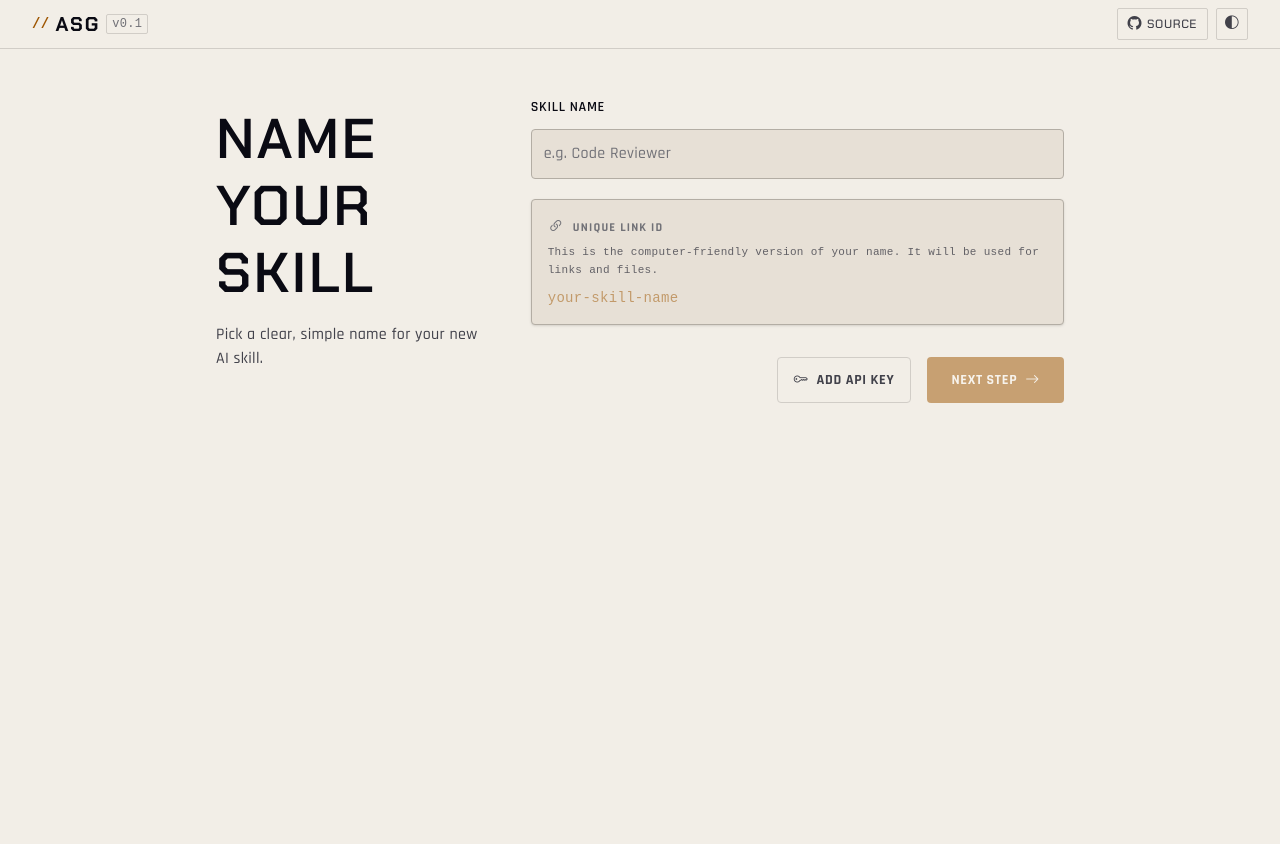
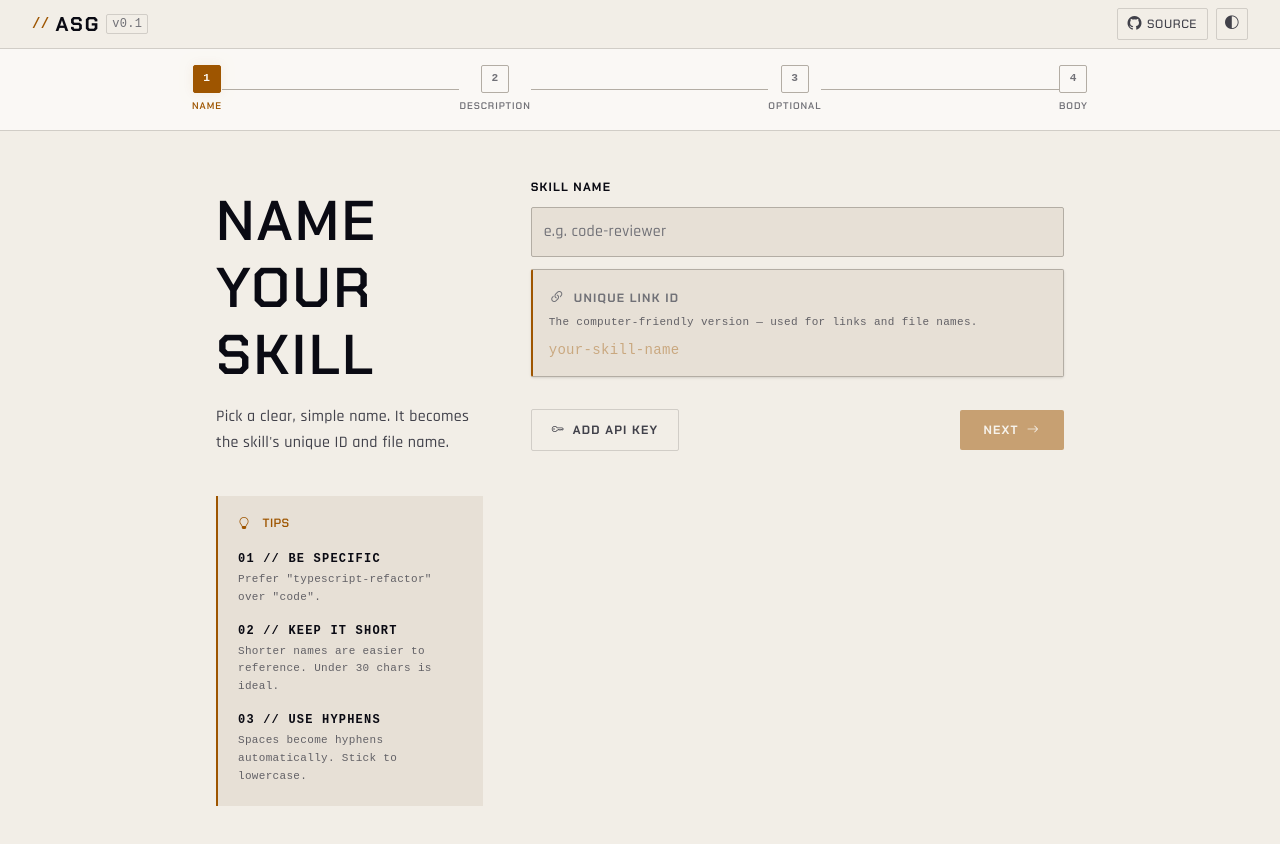
Before and after one commit to gurbaxani/agent-skill-generator, a SvelteKit app: page /create in a window 1280 px wide. Shown: the top 844 px of the page. Before the commit the page ends 800 px from the top, so only its background shows below. Built offline with nearby package versions, Linux system fonts and the light colour scheme.

Commit message:
refactor: modernize UI components and layout for skill creation flow

```diff
--- /dev/null
+++ b/src/routes/create/+layout.svelte
@@ -0,0 +1,189 @@
+<script lang="ts">
+	import { page } from '$app/stores';
+
+	const STEPS = [
+		{ index: 1, label: 'Name', segment: '/create', exact: true },
+		{ index: 2, label: 'Description', segment: '/create/description', exact: false },
+		{ index: 3, label: 'Optional', segment: '/create/optional', exact: false },
+		{ index: 4, label: 'Body', segment: '/create/skill', exact: false }
+	] as const;
+
+	let currentStep = $derived.by(() => {
+		const path = $page.url.pathname;
+		if (path === '/create' || path === '/create/') return 1;
+		if (path.startsWith('/create/description')) return 2;
+		if (path.startsWith('/create/optional')) return 3;
+		if (path.startsWith('/create/skill')) return 4;
+		return 1;
+	});
+
+	let { children } = $props();
+</script>
+
+<div class="create-flow">
+	<!-- Step tracker -->
+	<div class="stepper-wrap" aria-label="Creation progress">
+		<div class="stepper">
+			{#each STEPS as step (step.index)}
+				{@const isDone = currentStep > step.index}
+				{@const isActive = currentStep === step.index}
+				{@const isFuture = currentStep < step.index}
+
+				<!-- Connector line (before each step except the first) -->
+				{#if step.index > 1}
+					<div
+						class="connector"
+						class:connector--done={currentStep >= step.index}
+						aria-hidden="true"
+					></div>
+				{/if}
+
+				<div
+					class="step"
+					class:step--done={isDone}
+					class:step--active={isActive}
+					class:step--future={isFuture}
+					aria-current={isActive ? 'step' : undefined}
+				>
+					<div class="step-bubble" aria-hidden="true">
+						{#if isDone}
+							<i class="bi bi-check-lg"></i>
+						{:else}
+							<span class="step-num">{step.index}</span>
+						{/if}
+					</div>
+					<span class="step-label">{step.label}</span>
+				</div>
+			{/each}
+		</div>
+	</div>
+
+	<!-- Page content -->
+	{@render children()}
+</div>
+
+<style>
+	.create-flow {
+		display: flex;
+		flex-direction: column;
+		min-height: 100%;
+	}
+
+	/* ── Stepper wrap ─────────────────────────────────────────────── */
+	.stepper-wrap {
+		border-bottom: 1px solid var(--border-default);
+		background: var(--surface-raised);
+		padding: 0 var(--space-xl);
+	}
+
+	.stepper {
+		display: flex;
+		align-items: center;
+		max-width: 56rem;
+		margin: 0 auto;
+		padding: var(--space-md) 0;
+		gap: 0;
+	}
+
+	/* ── Connector line ───────────────────────────────────────────── */
+	.connector {
+		flex: 1;
+		height: 1px;
+		background: var(--border-strong);
+		transition: background var(--duration-normal) var(--ease-out-quart);
+		min-width: var(--space-md);
+	}
+
+	.connector--done {
+		background: var(--accent-dim);
+	}
+
+	/* ── Step node ────────────────────────────────────────────────── */
+	.step {
+		display: flex;
+		flex-direction: column;
+		align-items: center;
+		gap: 6px;
+		flex-shrink: 0;
+	}
+
+	.step-bubble {
+		width: 28px;
+		height: 28px;
+		border-radius: 2px;
+		display: flex;
+		align-items: center;
+		justify-content: center;
+		font-family: var(--font-display);
+		font-size: 0.65rem;
+		font-weight: 700;
+		letter-spacing: 0.05em;
+		transition:
+			background var(--duration-normal) var(--ease-out-quart),
+			border-color var(--duration-normal) var(--ease-out-quart),
+			color var(--duration-normal) var(--ease-out-quart),
+			box-shadow var(--duration-normal) var(--ease-out-quart);
+	}
+
+	.step-num {
+		font-family: var(--font-mono);
+		font-size: 0.7rem;
+	}
+
+	.step-label {
+		font-family: var(--font-display);
+		font-size: 0.6rem;
+		letter-spacing: 0.1em;
+		text-transform: uppercase;
+		font-weight: 600;
+		transition: color var(--duration-normal) var(--ease-out-quart);
+		white-space: nowrap;
+	}
+
+	/* Future */
+	.step--future .step-bubble {
+		background: transparent;
+		border: 1px solid var(--border-strong);
+		color: var(--text-tertiary);
+	}
+	.step--future .step-label {
+		color: var(--text-tertiary);
+	}
+
+	/* Active */
+	.step--active .step-bubble {
+		background: var(--accent);
+		border: 1px solid var(--accent);
+		color: var(--accent-fg);
+		box-shadow: 0 0 12px var(--accent-glow);
+	}
+	.step--active .step-label {
+		color: var(--accent);
+	}
+
+	/* Done */
+	.step--done .step-bubble {
+		background: var(--accent-subtle);
+		border: 1px solid var(--accent-dim);
+		color: var(--accent-dim);
+	}
+	.step--done .step-label {
+		color: var(--accent-dim);
+	}
+
+	/* ── Responsive ───────────────────────────────────────────────── */
+	@media (max-width: 480px) {
+		.stepper-wrap {
+			padding: 0 var(--space-md);
+		}
+
+		.step-label {
+			display: none;
+		}
+
+		.step-bubble {
+			width: 24px;
+			height: 24px;
+		}
+	}
+</style>
--- a/src/routes/create/+page.svelte
+++ b/src/routes/create/+page.svelte
@@ -1,42 +1,72 @@
 <script lang="ts">
 	import { goto } from '$app/navigation';
-	import { onMount } from 'svelte';
 	import { userState } from '$lib/state/user.svelte';
-
-	onMount(() => {
-		// Removed forceful redirect to allow keyless users to reach this page
-	});
 
 	let rawName = $state('');
 
 	let validName = $derived(
 		rawName
 			.toLowerCase()
-			.replace(/[^a-z0-9\s-]/g, '') // Remove invalid chars
-			.replace(/\s+/g, '-') // Replace spaces with hyphens
-			.replace(/-+/g, '-') // Replace consecutive hyphens with a single hyphen
-			.replace(/^-+/, '') // Remove leading hyphens
-			.slice(0, 63) // Max 63 chars (fewer than 64)
+			.replace(/[^a-z0-9\s-]/g, '')
+			.replace(/\s+/g, '-')
+			.replace(/-+/g, '-')
+			.replace(/^-+/, '')
+			.slice(0, 63)
 	);
 </script>
 
 <div class="mx-auto max-w-4xl px-6 py-12">
 	<div class="grid items-start gap-12 lg:grid-cols-[1fr_2fr]">
+		<!-- Left: title + guidance -->
 		<div class="flex flex-col gap-4 pt-2">
-			<h1 style="color: var(--text-primary);" class="text-3xl font-bold tracking-tight">
+			<h1
+				style="color: var(--text-primary); font-family: var(--font-display);"
+				class="text-3xl font-extrabold tracking-widest uppercase"
+			>
 				Name your skill
 			</h1>
-			<p style="color: var(--text-secondary);" class="text-base">
-				Pick a clear, simple name for your new AI skill.
+			<p style="color: var(--text-secondary); font-family: var(--font-body);" class="text-base leading-relaxed">
+				Pick a clear, simple name. It becomes the skill's unique ID and file name.
 			</p>
+
+			<div
+				class="mt-6 flex flex-col gap-5 border-l-2 border-(--accent) p-5"
+				style="background: var(--surface-sunken);"
+			>
+				<h3
+					style="color: var(--accent); font-family: var(--font-display);"
+					class="flex items-center gap-3 text-xs font-bold tracking-widest uppercase"
+				>
+					<i class="bi bi-lightbulb"></i>
+					Tips
+				</h3>
+				<div class="flex flex-col gap-4" style="font-family: var(--font-mono);">
+					{#each [
+						['01 // Be specific', 'Prefer "typescript-refactor" over "code".'],
+						['02 // Keep it short', 'Shorter names are easier to reference. Under 30 chars is ideal.'],
+						['03 // Use hyphens', 'Spaces become hyphens automatically. Stick to lowercase.']
+					] as [title, tip] (title)}
+						<div class="flex flex-col gap-1">
+							<span
+								style="color: var(--text-primary);"
+								class="text-xs font-semibold tracking-widest uppercase">{title}</span
+							>
+							<span style="color: var(--text-secondary);" class="text-[11px] leading-relaxed opacity-80"
+								>{tip}</span
+							>
+						</div>
+					{/each}
+				</div>
+			</div>
 		</div>
 
+		<!-- Right: form -->
 		<div class="flex w-full flex-col gap-8">
 			<div class="flex flex-col gap-3">
 				<label
 					for="skillName"
-					style="color: var(--text-primary);"
-					class="text-sm font-semibold tracking-wider uppercase"
+					style="color: var(--text-primary); font-family: var(--font-display);"
+					class="text-xs font-bold tracking-widest uppercase"
 				>
 					Skill Name
 				</label>
@@ -45,17 +75,18 @@
 					id="skillName"
 					type="text"
 					bind:value={rawName}
-					placeholder="e.g. Code Reviewer"
-					style="background: var(--surface-sunken); color: var(--text-primary); border: 1px solid var(--border-strong);"
-					class="w-full rounded p-3 text-base transition-colors placeholder:text-(--text-tertiary) focus:border-(--accent) focus:ring-1 focus:ring-(--focus-ring) focus:outline-none"
+					placeholder="e.g. code-reviewer"
+					style="background: var(--surface-sunken); color: var(--text-primary); border: 1px solid var(--border-strong); border-radius: 2px; font-family: var(--font-body);"
+					class="w-full p-3 text-base transition-all placeholder:text-(--text-tertiary) focus:border-(--accent) focus:shadow-[0_0_8px_var(--accent-glow)] focus:ring-1 focus:ring-(--accent) focus:outline-none"
 				/>
 
+				<!-- Live slug preview -->
 				<div
-					style="background: var(--surface-sunken); border: 1px solid var(--border-strong)"
-					class="mt-2 flex flex-col gap-1 rounded border-l-2 border-l-(--accent) p-4 shadow-sm"
+					style="background: var(--surface-sunken); border: 1px solid var(--border-strong); border-left: 2px solid var(--accent); border-radius: 2px;"
+					class="flex flex-col gap-1 p-4 shadow-sm"
 				>
 					<div
-						style="color: var(--text-tertiary);"
+						style="color: var(--text-tertiary); font-family: var(--font-display);"
 						class="flex items-center gap-2 text-xs font-bold tracking-widest uppercase"
 					>
 						<i class="bi bi-link-45deg text-base"></i>
@@ -65,7 +96,7 @@
 						style="color: var(--text-secondary); font-family: var(--font-mono);"
 						class="mb-1 text-[11px] leading-relaxed opacity-80"
 					>
-						This is the computer-friendly version of your name. It will be used for links and files.
+						The computer-friendly version — used for links and file names.
 					</div>
 					<div
 						style="color: var(--accent); font-family: var(--font-mono)"
@@ -74,30 +105,33 @@
 						{#if validName}
 							{validName}
 						{:else}
-							<span style="opacity: 0.5">your-skill-name</span>
+							<span style="opacity: 0.4">your-skill-name</span>
 						{/if}
 					</div>
 				</div>
 			</div>
 
-			<div class="flex justify-end gap-4">
+			<div class="flex items-center justify-between gap-4">
 				{#if !userState.hasKeys()}
 					<a
 						href="/keys"
-						class="flex items-center gap-2 rounded px-4 py-3 text-sm font-bold tracking-wider uppercase transition-colors hover:bg-(--surface-sunken)"
-						style="color: var(--text-secondary); border: 1px solid var(--border-default);"
+						class="flex items-center gap-2 px-5 py-3 text-xs font-bold tracking-widest uppercase transition-all hover:bg-(--surface-sunken) focus:outline-none"
+						style="color: var(--text-secondary); border: 1px solid var(--border-default); border-radius: 2px; font-family: var(--font-display);"
 					>
 						<i class="bi bi-key" aria-hidden="true"></i> Add API Key
 					</a>
+				{:else}
+					<div></div>
 				{/if}
+
 				<button
 					type="button"
 					disabled={!validName}
 					onclick={() => goto(`/create/description?name=${validName}`)}
-					class="flex items-center gap-2 rounded bg-(--accent) px-6 py-3 text-sm font-bold tracking-wider uppercase transition-colors hover:bg-(--accent-hover) disabled:cursor-not-allowed disabled:opacity-50"
-					style="color: var(--accent-fg);"
+					class="flex items-center gap-2 bg-(--accent) px-6 py-3 text-xs font-bold tracking-widest uppercase transition-all hover:bg-(--accent-hover) hover:shadow-[0_0_15px_var(--accent-glow)] disabled:cursor-not-allowed disabled:opacity-50 disabled:shadow-none focus:outline-none"
+					style="color: var(--accent-fg); border-radius: 2px; font-family: var(--font-display);"
 				>
-					Next Step <i class="bi bi-arrow-right" aria-hidden="true"></i>
+					Next <i class="bi bi-arrow-right" aria-hidden="true"></i>
 				</button>
 			</div>
 		</div>
--- a/src/routes/create/description/+page.svelte
+++ b/src/routes/create/description/+page.svelte
@@ -112,71 +112,39 @@ Output ONLY the text of the description, nothing else.`;
 <div class="mx-auto max-w-4xl px-6 py-12">
 	<div class="grid items-start gap-12 lg:grid-cols-[1fr_2fr]">
 		<div class="flex flex-col gap-4 pt-2">
-			<h1 style="color: var(--text-primary);" class="text-3xl font-bold tracking-tight">
-				Skill Description
+			<h1
+				style="color: var(--text-primary); font-family: var(--font-display);"
+				class="text-3xl font-extrabold tracking-widest uppercase"
+			>
+				Description
 			</h1>
-			<p style="color: var(--text-secondary);" class="text-base">
-				Describe what your skill <span style="color: var(--accent); font-family: var(--font-mono)"
-					>{skillName}</span
-				> does.
+			<p style="color: var(--text-secondary); font-family: var(--font-body);" class="text-base leading-relaxed">
+				Describe what <span style="color: var(--accent); font-family: var(--font-mono)">{skillName}</span> does — and <em>when</em> an agent should reach for it.
 			</p>
 
 			<div
-				class="mt-8 flex flex-col gap-5 border-l-2 border-(--accent) bg-(--surface-sunken) p-6 shadow-sm"
+				class="mt-6 flex flex-col gap-5 border-l-2 border-(--accent) p-5"
+				style="background: var(--surface-sunken);"
 			>
 				<h3
 					style="color: var(--accent); font-family: var(--font-display);"
-					class="flex items-center gap-3 text-sm font-bold tracking-widest uppercase"
+					class="flex items-center gap-3 text-xs font-bold tracking-widest uppercase"
 				>
 					<i class="bi bi-lightbulb"></i>
-					Helpful Tips
+					Tips
 				</h3>
-				<div class="flex flex-col gap-5" style="font-family: var(--font-mono);">
-					<div class="flex flex-col gap-1.5">
-						<span
-							style="color: var(--text-primary);"
-							class="text-xs font-semibold tracking-widest uppercase">01 // When to use it</span
-						>
-						<span
-							style="color: var(--text-secondary);"
-							class="text-[12px] leading-relaxed opacity-80"
-							>Tell the AI exactly when it should use this skill, not just what the skill does.</span
-						>
+				<div class="flex flex-col gap-4" style="font-family: var(--font-mono);">
+					{#each [
+						['01 // When to use it', 'Tell the AI exactly when it should use this skill, not just what it does.'],
+						['02 // How to start', 'Begin with "Use this skill when…" — it primes retrieval.'],
+						['03 // Be specific', 'Mention domain keywords so the agent matches correctly.'],
+						['04 // Keep it short', 'Under 1 024 characters. One tight paragraph is ideal.']
+					] as [title, tip] (title)}
+						<div class="flex flex-col gap-1">
+							<span style="color: var(--text-primary);" class="text-xs font-semibold tracking-widest uppercase">{title}</span>
+							<span style="color: var(--text-secondary);" class="text-[11px] leading-relaxed opacity-80">{tip}</span>
 						</div>
-					<div class="flex flex-col gap-1.5">
-						<span
-							style="color: var(--text-primary);"
-							class="text-xs font-semibold tracking-widest uppercase">02 // How to start</span
-						>
-						<span
-							style="color: var(--text-secondary);"
-							class="text-[12px] leading-relaxed opacity-80"
-							>Always start your sentence with "Use this skill when..."</span
-						>
-					</div>
-					<div class="flex flex-col gap-1.5">
-						<span
-							style="color: var(--text-primary);"
-							class="text-xs font-semibold tracking-widest uppercase"
-							>03 // Give clear examples</span
-						>
-						<span
-							style="color: var(--text-secondary);"
-							class="text-[12px] leading-relaxed opacity-80"
-							>Mention specific words or situations so the AI knows exactly what to look for.</span
-						>
-					</div>
-					<div class="flex flex-col gap-1.5">
-						<span
-							style="color: var(--text-primary);"
-							class="text-xs font-semibold tracking-widest uppercase">04 // Keep it short</span
-						>
-						<span
-							style="color: var(--text-secondary);"
-							class="text-[12px] leading-relaxed opacity-80"
-							>Be direct and to the point. Don't write a long paragraph.</span
-						>
-					</div>
+					{/each}
 				</div>
 			</div>
 		</div>
@@ -247,8 +215,8 @@ Output ONLY the text of the description, nothing else.`;
 				<div class="flex flex-col gap-3">
 					<label
 						for="description"
-						style="color: var(--text-primary);"
-						class="text-sm font-semibold tracking-wider uppercase"
+						style="color: var(--text-primary); font-family: var(--font-display);"
+						class="text-xs font-bold tracking-widest uppercase"
 					>
 						{availableProviders.length > 0 ? 'Write it yourself' : 'Description'}
 					</label>
@@ -258,16 +226,15 @@ Output ONLY the text of the description, nothing else.`;
 						bind:value={description}
 						placeholder="Use this skill when..."
 						rows="8"
-						style="background: var(--surface-sunken); color: var(--text-primary); border: 1px solid var(--border-strong);"
-						class="w-full resize-y rounded p-4 text-base transition-colors placeholder:text-(--text-tertiary) focus:border-(--accent) focus:ring-1 focus:ring-(--focus-ring) focus:outline-none"
+						style="background: var(--surface-sunken); color: var(--text-primary); border: 1px solid var(--border-strong); border-radius: 2px; font-family: var(--font-body);"
+						class="w-full resize-y p-4 text-base transition-all placeholder:text-(--text-tertiary) focus:border-(--accent) focus:shadow-[0_0_8px_var(--accent-glow)] focus:ring-1 focus:ring-(--accent) focus:outline-none"
 					></textarea>
 
-					<div class="flex items-center justify-between font-mono text-xs tracking-wider uppercase">
-						<span style="color: var(--text-tertiary)">Up to 1024 characters</span>
+					<div class="flex items-center justify-between" style="font-family: var(--font-mono);">
+						<span style="color: var(--text-tertiary);" class="text-xs tracking-wider uppercase">Up to 1 024 characters</span>
 						<span
-							style="color: {description.length > 1024
-								? 'var(--secondary)'
-								: 'var(--text-secondary)'}"
+							style="color: {description.length > 1024 ? 'var(--secondary)' : 'var(--text-tertiary)'};"
+							class="text-xs tracking-wider uppercase"
 						>
 							{description.length} / 1024
 						</span>
@@ -275,12 +242,22 @@ Output ONLY the text of the description, nothing else.`;
 				</div>
 			</div>
 
-			<div class="flex justify-end gap-4">
+			<div class="flex flex-wrap items-center justify-between gap-4">
+				<button
+					type="button"
+					onclick={() => history.back()}
+					class="flex items-center gap-2 px-5 py-3 text-xs font-bold tracking-widest uppercase transition-all hover:bg-(--surface-sunken) focus:outline-none"
+					style="color: var(--text-secondary); border: 1px solid var(--border-default); border-radius: 2px; font-family: var(--font-display);"
+				>
+					<i class="bi bi-arrow-left" aria-hidden="true"></i> Back
+				</button>
+
+				<div class="flex items-center gap-3">
 					{#if !userState.hasKeys()}
 						<a
 							href="/keys"
-						class="flex items-center gap-2 rounded px-4 py-3 text-sm font-semibold transition-colors hover:bg-(--surface-sunken)"
-						style="color: var(--text-secondary); border: 1px solid var(--border-default);"
+							class="flex items-center gap-2 px-5 py-3 text-xs font-bold tracking-widest uppercase transition-all hover:bg-(--surface-sunken)"
+							style="color: var(--text-secondary); border: 1px solid var(--border-default); border-radius: 2px; font-family: var(--font-display);"
 						>
 							<i class="bi bi-key" aria-hidden="true"></i> Add API Key
 						</a>
@@ -288,16 +265,14 @@ Output ONLY the text of the description, nothing else.`;
 					<button
 						type="button"
 						disabled={!isValid}
-					onclick={() =>
-						goto(
-							`/create/optional?name=${skillName}&description=${encodeURIComponent(description)}`
-						)}
-					class="rounded bg-(--accent) px-6 py-3 text-sm font-semibold transition-colors hover:bg-(--accent-hover) disabled:cursor-not-allowed disabled:opacity-50"
-					style="color: var(--accent-fg);"
+						onclick={() => goto(`/create/optional?name=${skillName}&description=${encodeURIComponent(description)}`)}
+						class="flex items-center gap-2 bg-(--accent) px-6 py-3 text-xs font-bold tracking-widest uppercase transition-all hover:bg-(--accent-hover) hover:shadow-[0_0_15px_var(--accent-glow)] disabled:cursor-not-allowed disabled:opacity-50 disabled:shadow-none focus:outline-none"
+						style="color: var(--accent-fg); border-radius: 2px; font-family: var(--font-display);"
 					>
-					Next Step
+						Next <i class="bi bi-arrow-right" aria-hidden="true"></i>
 					</button>
 				</div>
 			</div>
 		</div>
 	</div>
+</div>
--- a/src/routes/create/optional/+page.svelte
+++ b/src/routes/create/optional/+page.svelte
@@ -178,16 +178,40 @@ Output ONLY the JSON, nothing else.`;
 				style="color: var(--text-primary); font-family: var(--font-display);"
 				class="text-3xl font-extrabold tracking-widest uppercase"
 			>
-				Optional Data
+				Optional
 			</h1>
 			<p
 				style="color: var(--text-secondary); font-family: var(--font-body);"
 				class="text-base leading-relaxed"
 			>
-				Add extra metadata to your skill <span
-					style="color: var(--accent); font-family: var(--font-mono)">{skillName}</span
-				>.
+				Enrich <span style="color: var(--accent); font-family: var(--font-mono)">{skillName}</span> with extra metadata. All fields are optional.
 			</p>
+
+			<div
+				class="mt-6 flex flex-col gap-5 border-l-2 border-(--accent) p-5"
+				style="background: var(--surface-sunken);"
+			>
+				<h3
+					style="color: var(--accent); font-family: var(--font-display);"
+					class="flex items-center gap-3 text-xs font-bold tracking-widest uppercase"
+				>
+					<i class="bi bi-lightbulb"></i>
+					Tips
+				</h3>
+				<div class="flex flex-col gap-4" style="font-family: var(--font-mono);">
+					{#each [
+						['01 // License', 'Use a SPDX identifier like MIT, Apache-2.0, or GPL-3.0.'],
+						['02 // Compatibility', 'Describe env requirements: OS, runtime, tool versions.'],
+						['03 // Metadata', 'author, version, and team are common key–value pairs.'],
+						['04 // All optional', 'Skip anything that doesn\'t apply. These fields enrich — they don\'t gate.']
+					] as [title, tip] (title)}
+						<div class="flex flex-col gap-1">
+							<span style="color: var(--text-primary);" class="text-xs font-semibold tracking-widest uppercase">{title}</span>
+							<span style="color: var(--text-secondary);" class="text-[11px] leading-relaxed opacity-80">{tip}</span>
+						</div>
+					{/each}
+				</div>
+			</div>
 		</div>
 
 		<div class="flex w-full flex-col gap-8">
@@ -225,7 +249,7 @@ Output ONLY the JSON, nothing else.`;
 							style="color: var(--text-primary); border: 1px solid var(--border-strong); border-radius: 2px; font-family: var(--font-mono);"
 							class="w-full appearance-none bg-transparent px-3 py-2 text-sm focus:outline-none sm:w-auto"
 						>
-							{#each availableProviders as provider}
+							{#each availableProviders as provider (provider)}
 								<option value={provider}>{provider}</option>
 							{/each}
 						</select>
@@ -395,7 +419,7 @@ Output ONLY the JSON, nothing else.`;
 				</div>
 			</div>
 
-			<div class="mt-6 flex justify-end gap-4">
+			<div class="mt-6 flex flex-wrap items-center justify-between gap-4">
 				<button
 					type="button"
 					onclick={() => history.back()}
@@ -411,7 +435,7 @@ Output ONLY the JSON, nothing else.`;
 					class="flex items-center gap-2 bg-(--accent) px-6 py-3.5 text-xs font-bold tracking-widest uppercase transition-all hover:bg-(--accent-hover) hover:shadow-[0_0_15px_var(--accent-glow)] focus:outline-none disabled:cursor-not-allowed disabled:opacity-50 disabled:shadow-none"
 					style="color: var(--accent-fg); border-radius: 2px; font-family: var(--font-display);"
 				>
-					Save Skill <i class="bi bi-check-lg" aria-hidden="true"></i>
+					Next <i class="bi bi-arrow-right" aria-hidden="true"></i>
 				</button>
 			</div>
 		</div>
```
Lines whose indentation alone changed are shown as unchanged.
